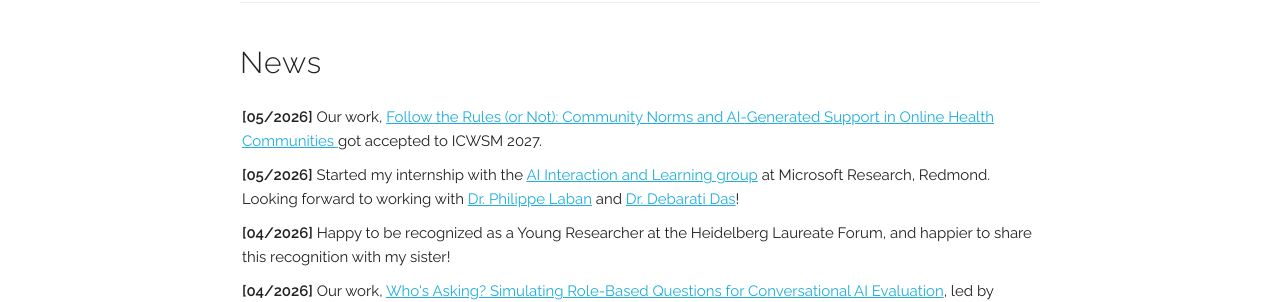
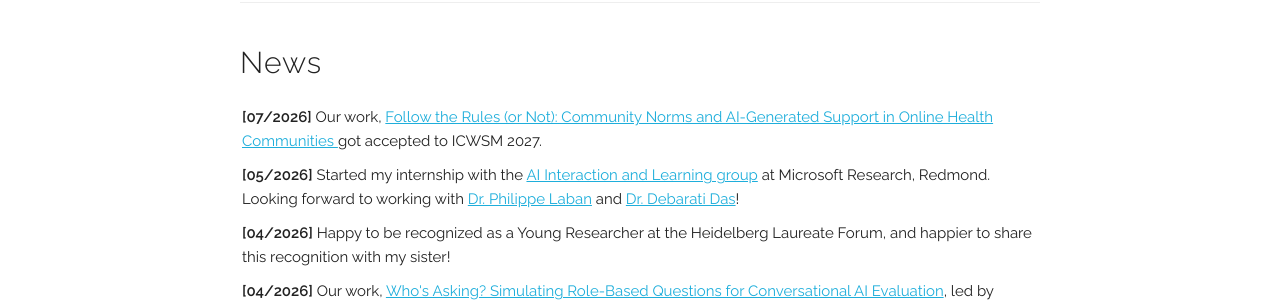
Before and after one commit to mittalshravika/mittalshravika.github.io, a Jekyll site: the page built from index.html, in a window 1280 px wide and 900 px high, scrolled down 718 px. Shown: the part 152-454 px from the top of the window. Built offline with Jekyll 4.4.1, drawn with Linux system fonts in a browser that asks for light colours; some web fonts are replaced.

Commit message:
updated the date

```diff
--- a/index.html
+++ b/index.html
@@ -65,7 +65,7 @@ title: Home
 
   <UL style="list-style-type: none; padding: 2px; overflow-y: scroll; height:260px;">
 
-    <li> <b>[05/2026]</b>
+    <li> <b>[07/2026]</b>
 
       Our work, <a href="https://arxiv.org/abs/2603.19093">Follow the Rules (or Not): Community Norms and AI-Generated Support in Online Health Communities
 </a> got accepted to ICWSM 2027.
```
